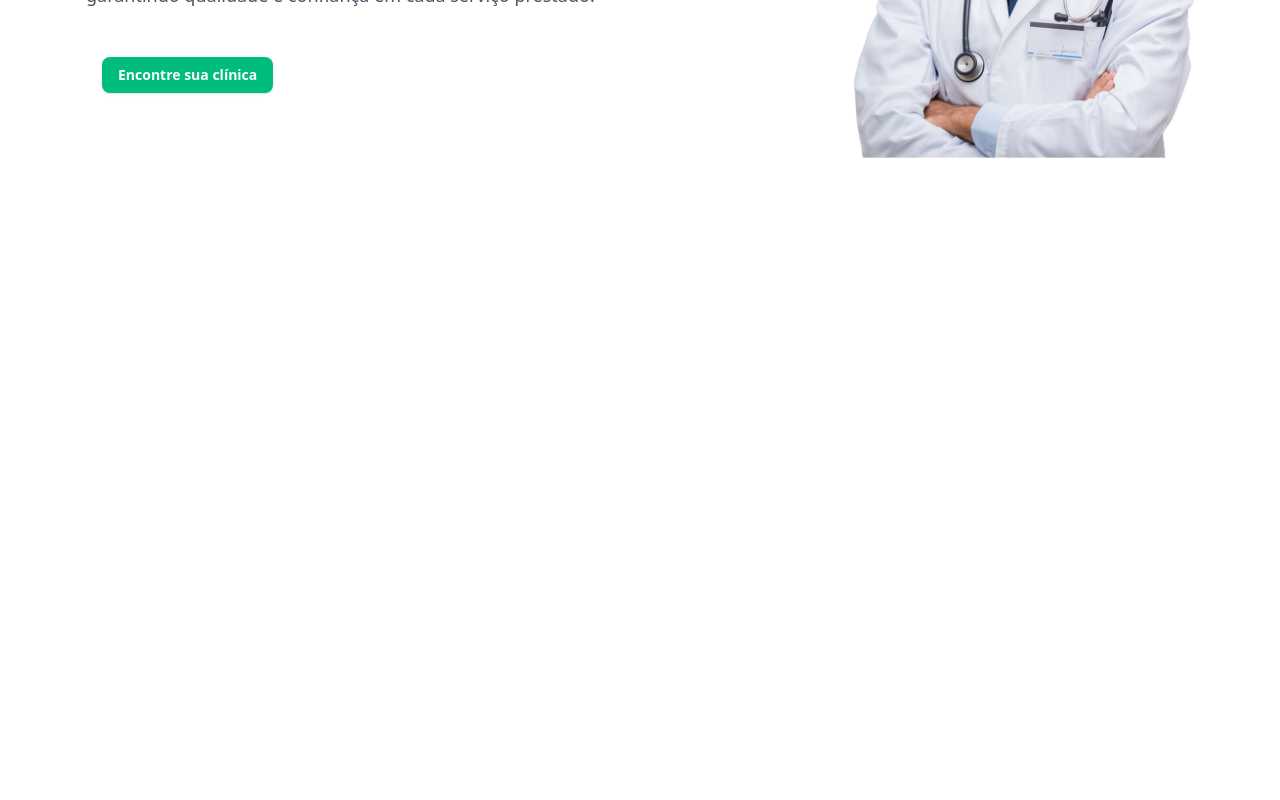
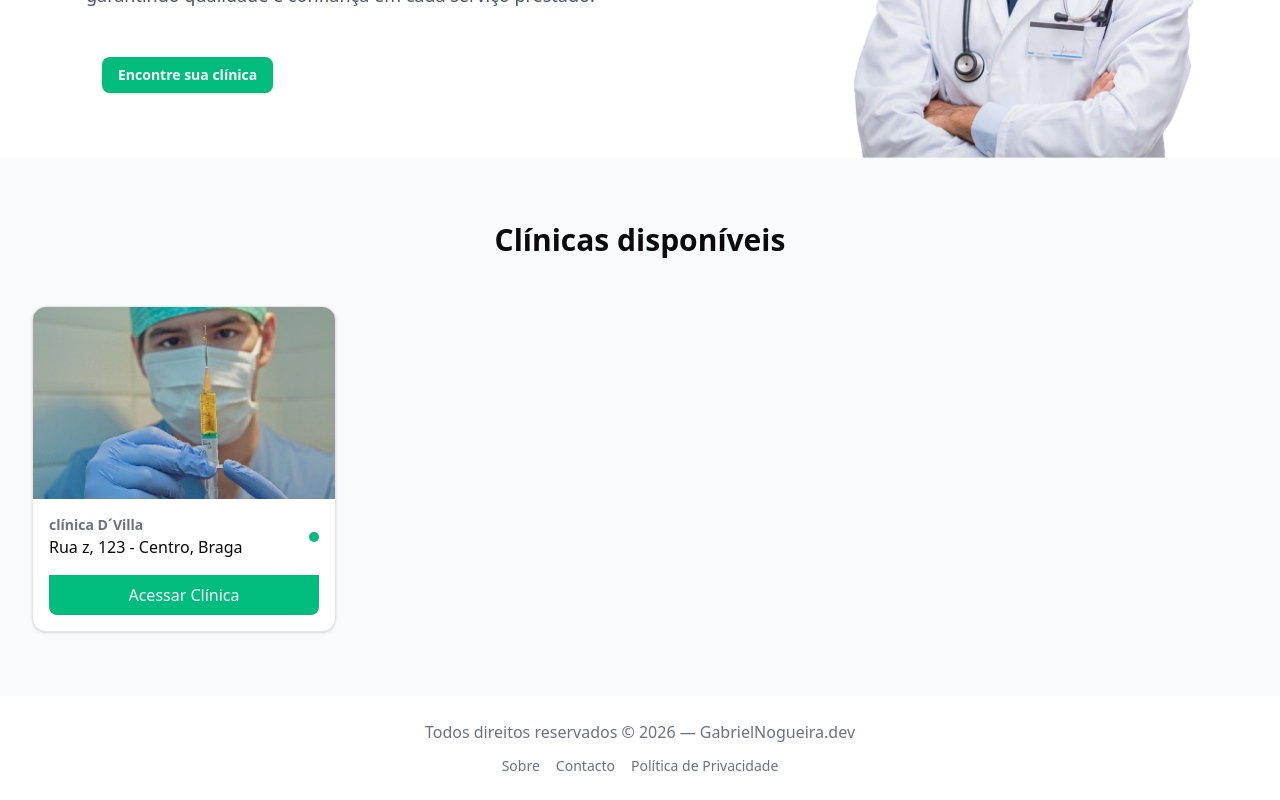
Before and after one commit to GabrielNogueira-Dev/OdontoPro, a Next.js app: page / in a window 1280 px wide. Shown: the part 353-1153 px from the top of the page. Before the commit the page ends 800 px from the top, so only its background shows below. Built offline with nearby package versions, Linux system fonts and the light colour scheme.

Commit message:
adicionando pastas,footer,services, e iniciando sidebar

```diff
--- /dev/null
+++ b/src/app/(panel)/dashboard/components/sidebar.tsx
@@ -0,0 +1,47 @@
+"use client"
+
+import { useState } from "react"
+import { usePathname } from "next/navigation"
+import clsx from "clsx";
+import { Sheet,SheetTrigger } from "@/components/ui/sheet";
+import { Button } from "@/components/ui/button";
+import { List } from "lucide-react";
+
+export function SidebarDashboard({children}: {children:React.ReactNode}){
+
+    const pathName = usePathname();
+    const [isColapsed,setIsColapsed] = useState(false)
+
+    return(
+        <div className="flex min-h-screen w-full">
+
+            <div className= {clsx("flex flex-1 flex-col transiction-all duration-300",{
+                "md:ml-20": isColapsed,
+                "md:ml-64": !isColapsed
+            })}>
+
+                <header className="md:hidden">
+                    <Sheet>
+                        <div className="flex items-center gap-4">
+                            <SheetTrigger asChild>
+                                <Button variant="outline" size="icon" className="md:hidden">
+                                    <List className="w-5 h-5"/>
+                                </Button>
+                            </SheetTrigger>
+
+                            <h1 className="text-base md:text-lg font-semibold">
+                                Menu OdontoPro
+                            </h1>
+                        </div>
+                    </Sheet>
+                </header>
+
+                <main className="flex-1 py-4 px-2 md:p-6">
+                    {children}
+                </main>
+
+            </div>
+
+        </div>
+    )
+}
--- /dev/null
+++ b/src/app/(panel)/dashboard/layout.tsx
@@ -0,0 +1,15 @@
+import { SidebarDashboard } from "./components/sidebar"
+
+export default function DashboadLayout({
+    children,
+}: {
+    children: React.ReactNode
+}){
+    return(
+        <>
+        <SidebarDashboard>
+             {children}
+        </SidebarDashboard>
+        </>
+    )
+}
--- /dev/null
+++ b/src/app/(panel)/dashboard/plans/page.tsx
@@ -0,0 +1,9 @@
+
+export default function Plans(){
+
+    return(
+        <section>
+            <h1>Página Plans</h1>
+        </section>
+    )
+}
--- /dev/null
+++ b/src/app/(panel)/dashboard/service/page.tsx
@@ -0,0 +1,9 @@
+
+export default function Service(){
+
+    return(
+        <section>
+            <h1>Página Service</h1>
+        </section>
+    )
+}
--- /dev/null
+++ b/src/app/(panel)/profile/page.tsx
@@ -0,0 +1,9 @@
+
+export default function Profile(){
+
+    return(
+        <section>
+            <h1>Página Profile</h1>
+        </section>
+    )
+}
--- /dev/null
+++ b/src/app/(public)/_components/footer.tsx
@@ -0,0 +1,42 @@
+export function Footer () {
+
+    return (
+        <footer className="py-6 text-center text-gray-500 text-sm md:text-base">
+            <p>
+                Todos direitos reservados © {new Date().getUTCFullYear()} —
+                <a
+                    className="hover:text-black ml-1"
+                    href="https://www.linkedin.com/in/gabriel-nogueira-2944b5335/"
+                    target="_blank"
+                    rel="noopener noreferrer"
+                >
+                    GabrielNogueira.dev
+                </a>
+            </p>
+
+            <div className="mt-3 flex justify-center gap-4 text-xs md:text-sm">
+                <a
+                    className="hover:text-black"
+                    href="/sobre"
+                >
+                    Sobre
+                </a>
+
+                <a
+                    className="hover:text-black"
+                    href="/contacto"
+                >
+                    Contacto
+                </a>
+
+                <a
+                    className="hover:text-black"
+                    href="/privacidade"
+                >
+                    Política de Privacidade
+                </a>
+            </div>
+
+        </footer>
+    )
+}
--- a/src/app/(public)/_components/hero.tsx
+++ b/src/app/(public)/_components/hero.tsx
@@ -6,7 +6,7 @@ export function Hero() {
 
     return(
         <section className = "">
-            <div className = "container mx-auto px-4 pt-20 sm:px-6 lg:px-8">
+            <div className = "container mx-auto px-4 pb-4 sm:pb-0 pt-20 sm:px-6 lg:px-8">
 
                 <main className = "flex items-center justify-center">
                     <article className = "flex-2 space-y-8 max-w-3xl flex flex-col justify-center">
--- /dev/null
+++ b/src/app/(public)/_components/professionals.tsx
@@ -0,0 +1,57 @@
+import { Card, CardContent } from "@/components/ui/card";
+import Image from "next/image";
+import fotoImg from "../../../../public/foto1.png"
+import Link from "next/link";
+
+export function Professionals() {
+
+    return(
+        <section className = "bg-gray-50 py-16">
+
+        <div className = "container mx-auto px-4 sm:px-6 lg:px-8">
+             <h2 className = "font-semibold text-3xl text-center mb-12">
+                Clínicas disponíveis
+            </h2>
+
+        <section className = "grid grid-cols-1 sm:grid-cols-2 lg:grid-cols-4">
+
+            <Card className = "overflow-hidden">
+                <CardContent className = "p-0">
+                     {/* img */}
+                    <div>
+                        <div className="relative h-48">
+                    <Image src={fotoImg} alt="foto" fill className="object-cover" quality={100} />
+                    </div>
+
+                    </div>
+                        {/* endereço */}
+                    <div className = " p-4 space-y-4">
+                        <div className = "flex items-center justify-between">
+                           <div>
+                            <h3 className = "text-sm text-gray-500 font-semibold">
+                                clínica D´Villa
+                            </h3>
+                            <p>
+                                Rua z, 123 - Centro, Braga
+                            </p>
+                        </div>
+
+                        <div className = "w-2.5 h-2.5 rounded-full bg-emerald-500"></div>
+                    </div>
+
+                    <Link href = "/clinica/123"
+                     className = " w-full bg-emerald-500 hover:bg-emerald-400 text-white flex items-center justify-center py-2 rounded-b-md text-sm md:text-base font-medium"
+                     >Acessar Clínica
+                    </Link>
+
+                    </div>
+                </CardContent>
+            </Card>
+
+        </section>
+
+        </div>
+
+        </section>
+    )
+}
--- a/src/app/(public)/page.tsx
+++ b/src/app/(public)/page.tsx
@@ -1,5 +1,7 @@
+import { Footer } from './_components/footer';
 import {Header} from './_components/header'
 import { Hero } from './_components/hero';
+import { Professionals } from './_components/professionals';
 
 export default function Home() {
   return (
@@ -8,6 +10,8 @@ export default function Home() {
 
       <div>
         <Hero/>
+        <Professionals/>
+        <Footer/>
       </div>
     </div>
   );
--- a/src/app/layout.tsx
+++ b/src/app/layout.tsx
@@ -19,11 +19,8 @@ export const metadata: Metadata = {
 
 export default function RootLayout({ children }: LayoutProps<"/">) {
   return (
-    <html
-      lang="en"
-      className={`${geistSans.variable} ${geistMono.variable} h-full antialiased`}
-    >
-      <body className="min-h-full flex flex-col">{children}</body>
+    <html lang="en" >
+      <body  className={`${geistSans.variable} ${geistMono.variable} h-full antialiased`}>{children}</body>
     </html>
   );
 }
--- /dev/null
+++ b/src/components/ui/card.tsx
@@ -0,0 +1,76 @@
+import * as React from "react"
+
+import { cn } from "@/lib/utils"
+
+const Card = React.forwardRef<
+  HTMLDivElement,
+  React.HTMLAttributes<HTMLDivElement>
+>(({ className, ...props }, ref) => (
+  <div
+    ref={ref}
+    className={cn(
+      "rounded-xl border bg-card text-card-foreground shadow",
+      className
+    )}
+    {...props}
+  />
+))
+Card.displayName = "Card"
+
+const CardHeader = React.forwardRef<
+  HTMLDivElement,
+  React.HTMLAttributes<HTMLDivElement>
+>(({ className, ...props }, ref) => (
+  <div
+    ref={ref}
+    className={cn("flex flex-col space-y-1.5 p-6", className)}
+    {...props}
+  />
+))
+CardHeader.displayName = "CardHeader"
+
+const CardTitle = React.forwardRef<
+  HTMLDivElement,
+  React.HTMLAttributes<HTMLDivElement>
+>(({ className, ...props }, ref) => (
+  <div
+    ref={ref}
+    className={cn("font-semibold leading-none tracking-tight", className)}
+    {...props}
+  />
+))
+CardTitle.displayName = "CardTitle"
+
+const CardDescription = React.forwardRef<
+  HTMLDivElement,
+  React.HTMLAttributes<HTMLDivElement>
+>(({ className, ...props }, ref) => (
+  <div
+    ref={ref}
+    className={cn("text-sm text-muted-foreground", className)}
+    {...props}
+  />
+))
+CardDescription.displayName = "CardDescription"
+
+const CardContent = React.forwardRef<
+  HTMLDivElement,
+  React.HTMLAttributes<HTMLDivElement>
+>(({ className, ...props }, ref) => (
+  <div ref={ref} className={cn("p-6 pt-0", className)} {...props} />
+))
+CardContent.displayName = "CardContent"
+
+const CardFooter = React.forwardRef<
+  HTMLDivElement,
+  React.HTMLAttributes<HTMLDivElement>
+>(({ className, ...props }, ref) => (
+  <div
+    ref={ref}
+    className={cn("flex items-center p-6 pt-0", className)}
+    {...props}
+  />
+))
+CardFooter.displayName = "CardFooter"
+
+export { Card, CardHeader, CardFooter, CardTitle, CardDescription, CardContent }
```
